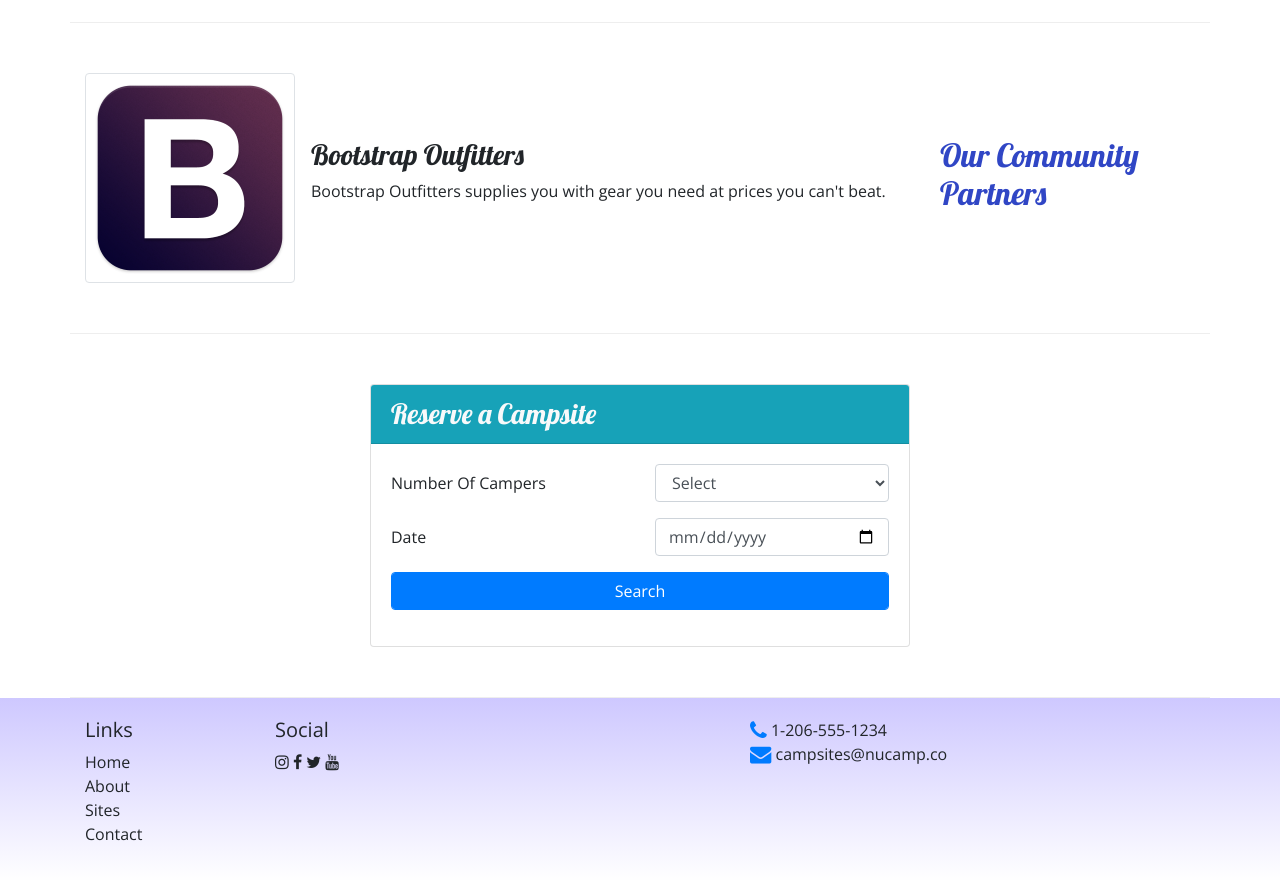
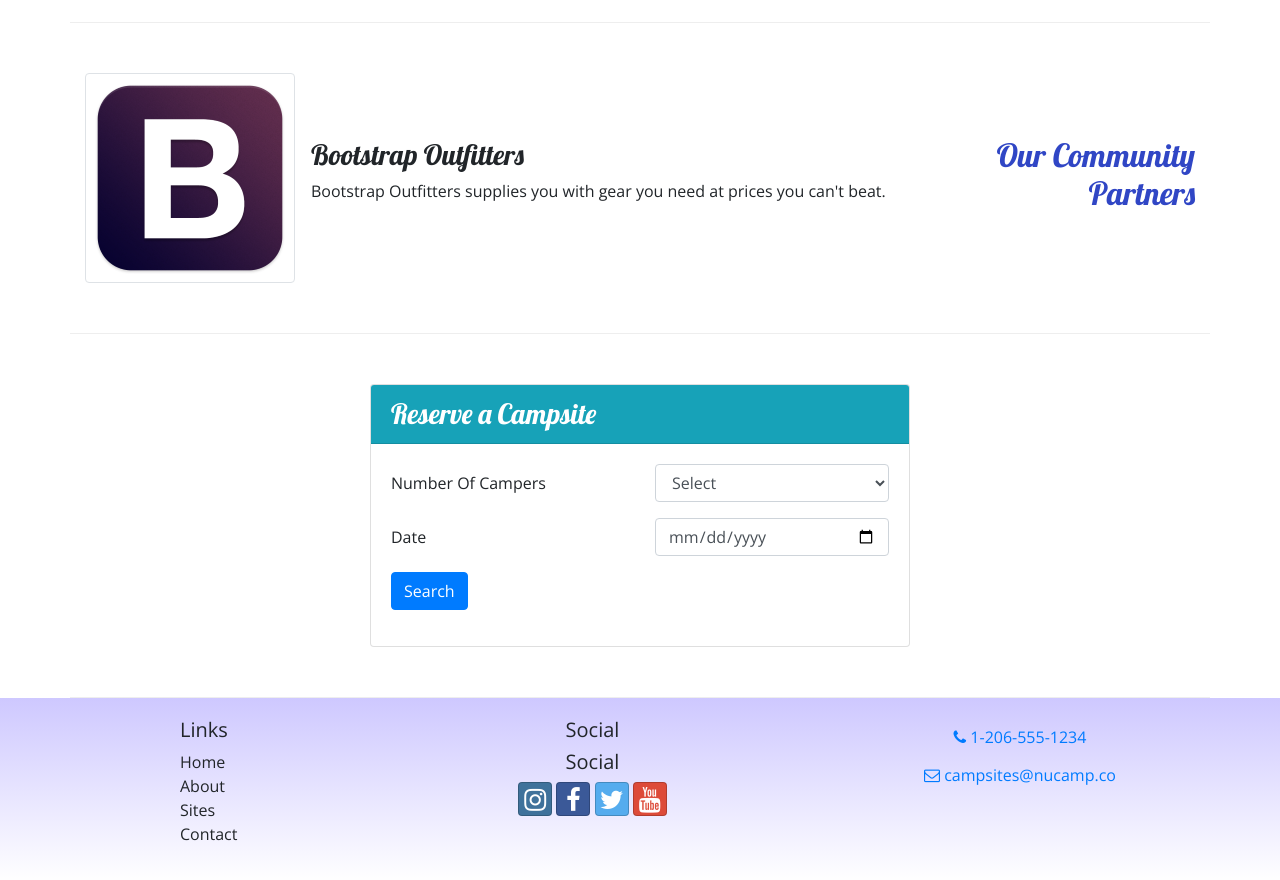
Before and after one commit to tannerstuhr/nucampsite, a website: page index.html in a window 1280 px wide. Shown: the part 1360-2240 px from the top of the page. Drawn offline with nearby package versions, Linux system fonts and the light colour scheme.

Commit message:
added social buttons to footer

```diff
--- a/index.html
+++ b/index.html
@@ -47,7 +47,7 @@
             <div class="collapse navbar-collapse" id="nucampNavbar">
                 <ul class="navbar-nav">
                     <li class="nav-item active"><a class="nav-link" href="#"><i class="fa fa-home fa-lg"></i> Home</a> </li>
-                    <li class="nav-item>"><a class="nav-link" href="aboutus.html"><i class="fa fa-info fa-lg"></i> About</a></li>
+                    <li class="nav-item"><a class="nav-link" href="aboutus.html"><i class="fa fa-info fa-lg"></i> About</a></li>
                     <li class="nav-item"><a class="nav-link" href="#"><i class="fa fa-list fa-lg"></i> Sites</a></li>
                     <li class="nav-item"><a class="nav-link" href="contactus.html"><i class="fa fa-address-card fa-lg"></i> Contact</a></li>
                 </ul>
@@ -148,7 +148,7 @@
             <div class="col">
                 <div class="media">
                     <img src="img/breadcrumb-trail-thumb.jpg" alt="Breadcrumb Trail thumbnail" class="d-flex mr-3 img-thumbnail">
-                    <div class="meadia-body align-self-center">
+                    <div class="media-body align-self-center">
                         <h3>Our Campsites</h3>
                         <p class="d-none d-sm-block">Explore our growing database of curated campsites and leave your own reviews!</p>
                     </div>
@@ -173,7 +173,7 @@
 
         <div class="row row-content align-items-center">
             <div class="col-sm-4 order-sm-last col-md-3">
-                <h2>Our Community Partners</h2>
+                <h2 class="text-sm-right">Our Community Partners</h2>
             </div>
             <div class="col">
                 <div class="media">
@@ -188,7 +188,7 @@
         <div class="row row-content">
             <div class="col-sm-6 mx-auto">
                 <div class="card">
-                    <h3 class="card-header bg-info text-light">
+                    <h3 class="card-header bg-info text-white">
                         Reserve a Campsite
                     </h3>
                     <div class="card-body">
@@ -196,7 +196,7 @@
                             <div class="row form-group">
                                 <label for="numCampers" class="col-sm-6 col-form-label">Number Of Campers</label>
                                 <div class="col">
-                                    <select name="" id="numCampers" class="form-control">
+                                    <select name="numCampers" id="numCampers" class="form-control">
                                         <option value="">Select</option>
                                         <option value="1">1</option>
                                         <option value="2">2</option>
@@ -210,12 +210,12 @@
                             <div class="row form-group">
                                 <label for="date" class="col-sm-6 col-form-label">Date</label>
                                 <div class="col-sm-6">
-                                    <input type="date" name="date" id="name" placeholder="date" class="form-control">
+                                    <input type="date" name="date" id="date" placeholder="date" class="form-control">
                                 </div>
                             </div>
                             <div class="row form-group">
                                 <div class="col">
-                                    <button type="submit" class="btn btn-primary form-control">Search</button>
+                                    <button type="submit" class="btn btn-primary">Search</button>
                                 </div>
                             </div>
                         </form>
@@ -228,7 +228,7 @@
     <footer class="site-footer">
         <div class="container">
             <div class="row">
-                <div class="col-4 col-sm-2" offset-1>
+                <div class="col-4 col-sm-2 offset-1">
                     <h5>Links</h5>
                     <ul class="list-unstyled">
                         <li><a href="#">Home</a></li>
@@ -237,16 +237,17 @@
                         <li><a href="contactus.html">Contact</a></li>
                     </ul>
                 </div>
-                <div class="col-6 col-sm-5">
+                <div class="col-6 col-sm-5 text-center">
                     <h5>Social</h5>
-                    <a href="http://instagram.com/"><i class="fa fa-instagram"></i></a>
-                    <a href="http://facebook.com/"><i class="fa fa-facebook"></i></a>
-                    <a href="http://twitter.com/"><i class="fa fa-twitter"></i></a>
-                    <a href="http://youtube.com/"><i class="fa fa-youtube"></i></a>
+                    <h5>Social</h5>
+                    <a class="btn btn-social-icon btn-instagram" href="http://instagram.com/"><i class="fa fa-instagram"></i></a>
+                    <a class="btn btn-social-icon btn-facebook" href="http://facebook.com/"><i class="fa fa-facebook"></i></a>
+                    <a class="btn btn-social-icon btn-twitter" href="http://twitter.com/"><i class="fa fa-twitter"></i></a>
+                    <a class="btn btn-social-icon btn-google" href="http://youtube.com/"><i class="fa fa-youtube"></i></a>
                 </div>
-                <div class="col-sm-4">
-                    <i class="fa fa-phone fa-lg text-primary"></i> 1-206-555-1234<br />
-                    <i class="fa fa-envelope fa-lg text-primary"></i> campsites@nucamp.co
+                <div class="col-sm-4 text-center">
+                    <a role="button" class="btn btn-link" href="tel:+12065551234"><i class="fa fa-phone"></i> 1-206-555-1234</a><br />
+                    <a role="button" class="btn btn-link" href="mailto:campsites@nucamp.co"><i class="fa fa-envelope-o"></i> campsites@nucamp.co</a>
                 </div>
             </div>
         </div>
```
Also changed, not shown: aboutus.html (+1 -1 lines).
